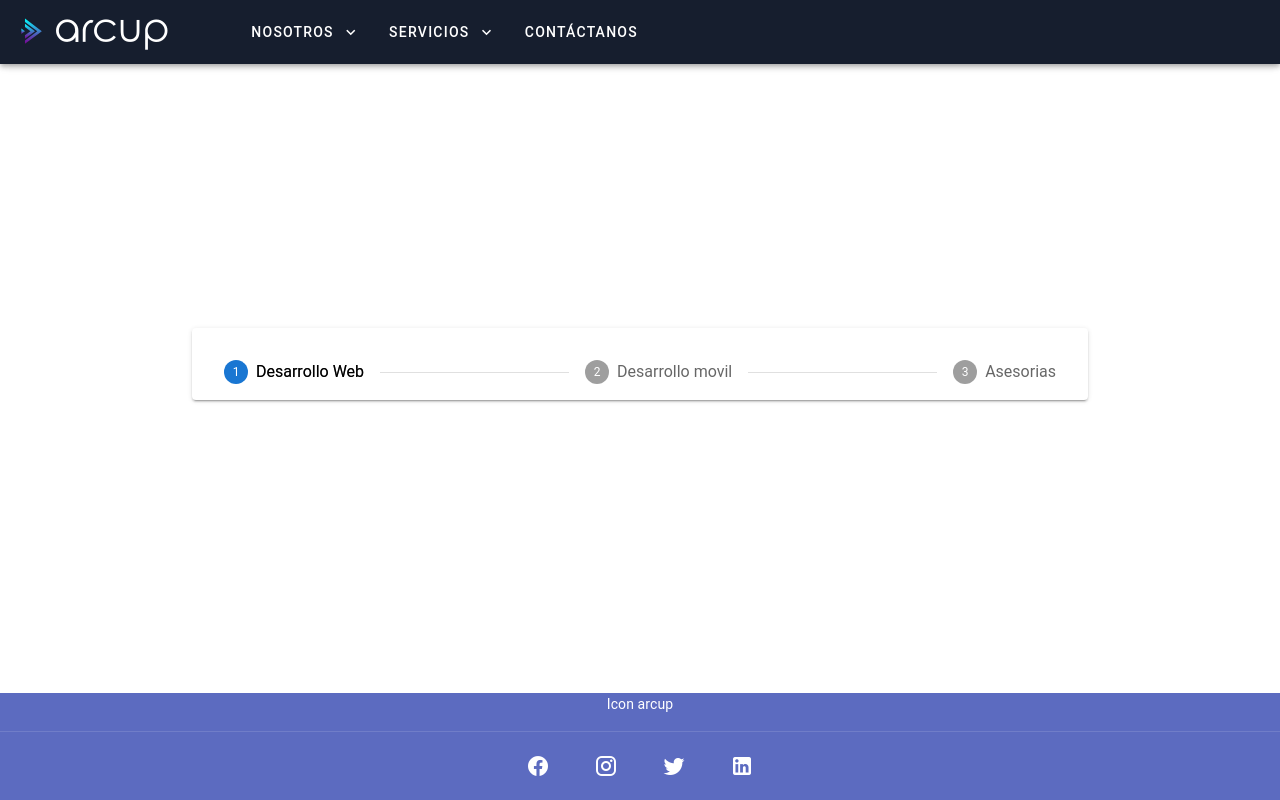
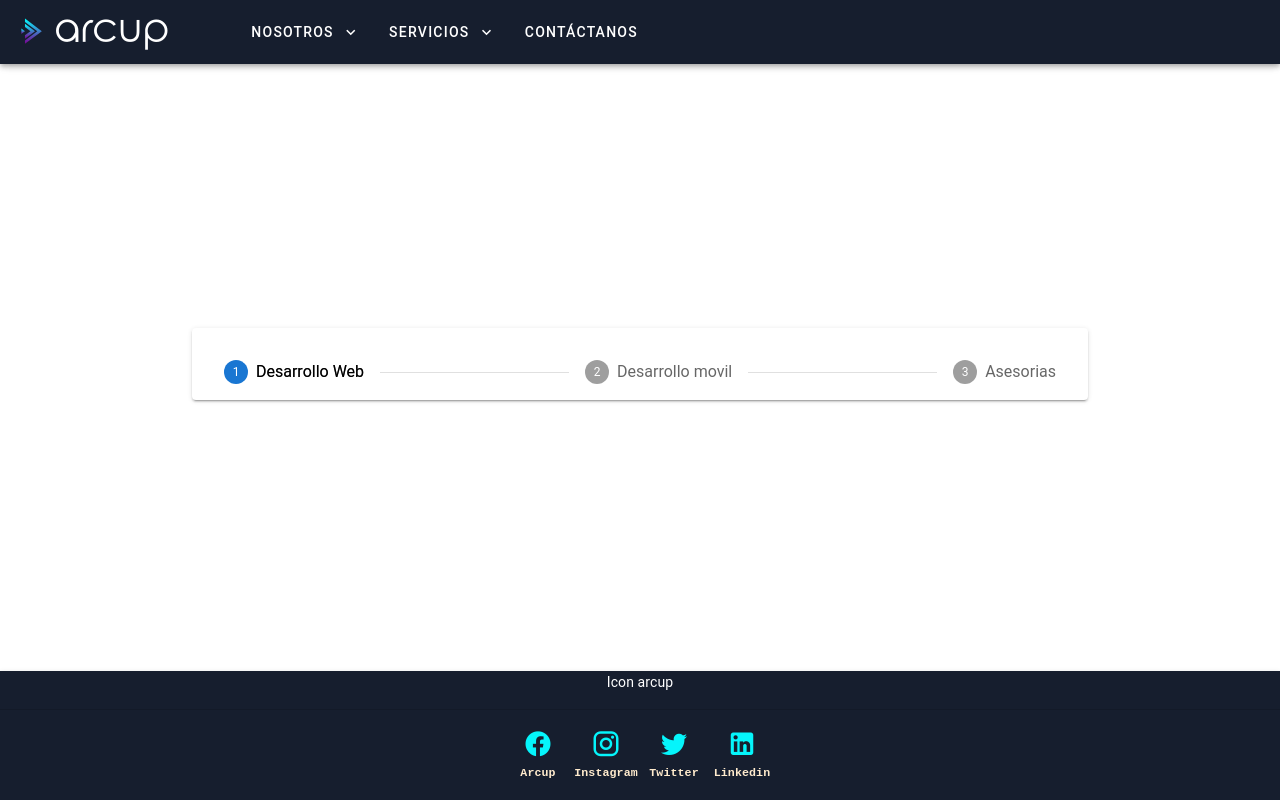
Before and after one commit to Arcup/Arcup-web, a Vue app in the folder arcup/: page /technology in a window 1280 px wide. Shown: the top 800 px of the page. Built offline with nearby package versions, Linux system fonts and the light colour scheme.

Commit message:
Actualización baseFooter
Actualización del componente baseFooter

```diff
--- a/arcup/src/components/BaseFooter.vue
+++ b/arcup/src/components/BaseFooter.vue
@@ -1,11 +1,11 @@
 <template>
   <div>
-    <v-footer absolute dark padless>
+    <v-footer color="#161E2E" absolute padless>
       <v-card
+        color="#161E2E"
         width="100%"
-        flat
         tile
-        class="indigo lighten-1 white--text text-center"
+        class="lighten-1 white--text text-center"
       >
         <v-card-text class="white--text pt-0">
           Icon arcup
@@ -13,19 +13,56 @@
 
         <v-divider></v-divider>
 
-        <v-card-text>
+        <v-card-text  class="d-flex justify-center">
+          <div>
             <v-btn
-            v-for="icon in icons"
-            :key="icon"
+              target="_blank"
+              href="https://vuetifyjs.com/en/api/v-btn/#v-btn-api"
               class="mx-4 white--text"
               icon
             >
-            <v-icon size="24px">
-              {{ icon }}
+              <v-icon color="#05F5FB" size="30px">
+                mdi-facebook
               </v-icon>
             </v-btn>
+            <h5>Arcup</h5>
+          </div>
+          <div>
+            <v-btn
+              target="_blank"
+              href="https://vuetifyjs.com/en/api/v-btn/#v-btn-api"
+              class="mx-4 white--text"
+              icon
+            >
+              <v-icon color="#05F5FB" size="30px">
+                mdi-instagram
+              </v-icon>
+            </v-btn>
+            <h5>Instagram</h5>
+          </div>
+          <div>
+            <v-btn
+              target="_blank"
+              href="https://vuetifyjs.com/en/api/v-btn/#v-btn-api"
+              class="mx-4 white--text"
+              icon
+            >
+              <v-icon color="#05F5FB" size="30px"> mdi-twitter </v-icon>
+            </v-btn>
+            <h5>Twitter</h5>
+          </div>
+          <div>
+            <v-btn
+              target="_blank"
+              href="https://vuetifyjs.com/en/api/v-btn/#v-btn-api"
+              class="mx-4 white--text"
+              icon
+            >
+              <v-icon color="#05F5FB" size="30px"> mdi-linkedin </v-icon>
+            </v-btn>
+            <h5>Linkedin</h5>
+          </div>
         </v-card-text>
-
       </v-card>
     </v-footer>
   </div>
@@ -34,7 +71,14 @@
 <script>
 export default {
   data: () => ({
-    icons: ["mdi-facebook", "mdi-instagram", "mdi-twitter", "mdi-linkedin", ],
+    icons: ["mdi-facebook", "mdi-instagram", "mdi-twitter", "mdi-linkedin"],
   }),
 };
 </script>
+
+<style lang='css'>
+  h5 {
+    color: blanchedalmond;
+    font-family: 'Courier New', Courier, monospace;
+  }
+</style>
```
Lines whose indentation alone changed are shown as unchanged.
